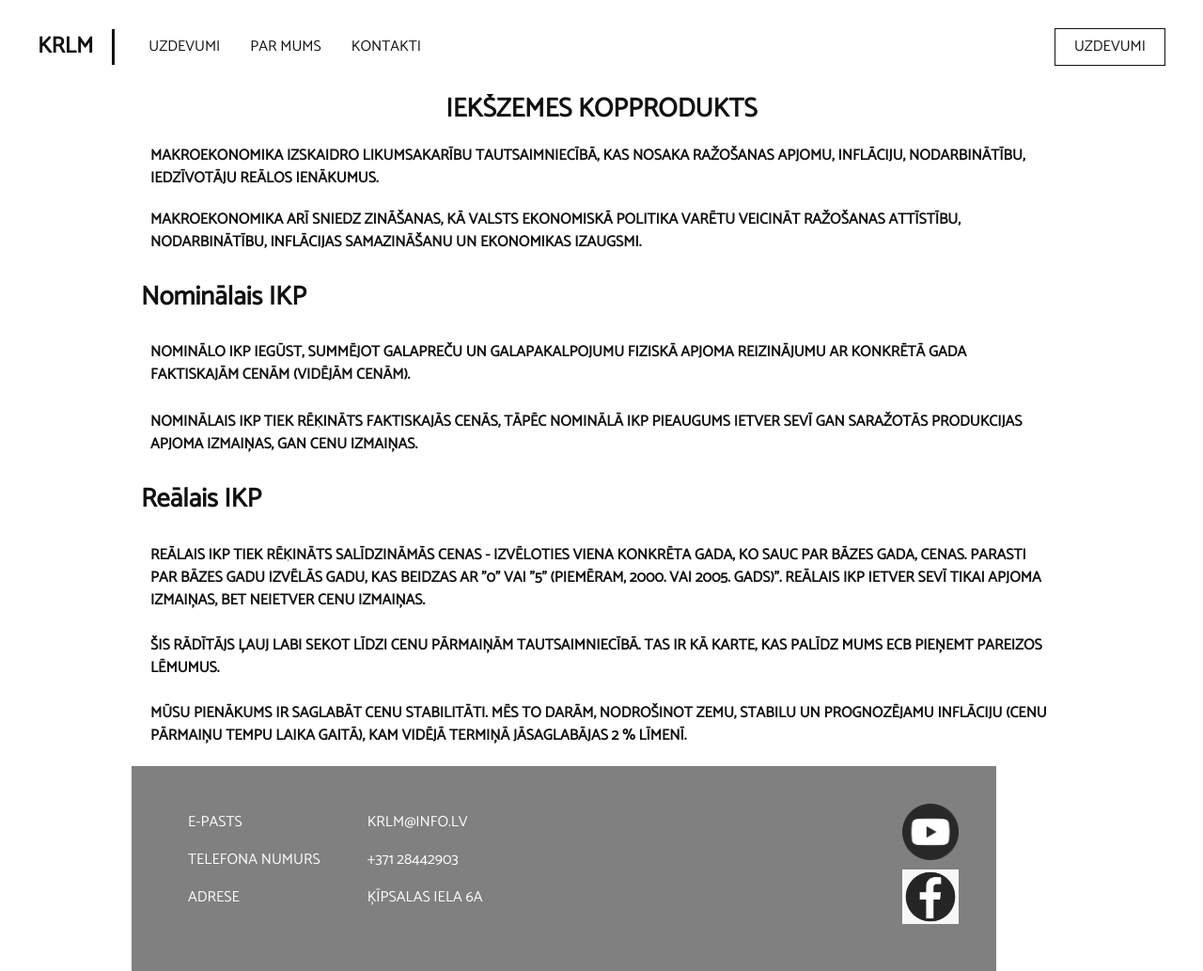
After one commit to SpectrumLV/finansu-lapa, a PHP site: page /case2.php in a window 1280 px wide. The commit adds this page. Shown: the whole page at 94% size. Run offline with PHP 8.4, Linux system fonts and the light colour scheme.

Commit message:
pievienots IKP

```diff
--- /dev/null
+++ b/case2.php
@@ -0,0 +1,29 @@
+<?php include_once('navbar.php'); ?>
+  <main>
+      <div class="wrapper">
+    <section class="case-vid">
+  <h2>Iekšzemes kopprodukts</h2>
+  <article>
+    <p>Makroekonomika izskaidro likumsakarību tautsaimniecībā, kas nosaka ražošanas apjomu, inflāciju, nodarbinātību, iedzīvotāju reālos ienākumus.</p>
+  </article>
+  <article>
+    <p>Makroekonomika arī sniedz zināšanas, kā valsts ekonomiskā politika varētu veicināt ražošanas attīstību, nodarbinātību, inflācijas samazināšanu un ekonomikas izaugsmi.</p>
+  </article>
+  <article>
+    <h3>Nominālais IKP</h3>
+    <p>Nominālo IKP iegūst, summējot galapreču un galapakalpojumu fiziskā apjoma reizinājumu ar konkrētā gada faktiskajām cenām (vidējām cenām).</p>
+    <br>
+    <p style="margin-top: -10px;">
+Nominālais IKP tiek rēķināts faktiskajās cenās, tāpēc  nominālā IKP pieaugums ietver sevī gan saražotās produkcijas apjoma izmaiņas, gan cenu izmaiņas.</p>
+  </article>
+  <article>
+    <h3>Reālais IKP</h3>
+    <p>Reālais IKP tiek rēķināts salīdzināmās cenas - izvēloties viena konkrēta gada, ko sauc par bāzes gada, cenas.  Parasti par bāzes gadu izvēlās gadu, kas beidzas ar "0" vai "5" (piemēram, 2000. vai 2005. gads)". Reālais IKP ietver sevī tikai apjoma izmaiņas, bet neietver cenu izmaiņas.<br><br>
+Šis rādītājs ļauj labi sekot līdzi cenu pārmaiņām tautsaimniecībā. Tas ir kā karte, kas palīdz mums ECB pieņemt pareizos lēmumus.
+<br><br>
+Mūsu pienākums ir saglabāt cenu stabilitāti. Mēs to darām, nodrošinot zemu, stabilu un prognozējamu inflāciju (cenu pārmaiņu tempu laika gaitā), kam vidējā termiņā jāsaglabājas 2 % līmenī.</p>
+  </article>
+    </section>
+  </main>
+
+  <?php include_once('footer.php'); ?>
--- a/cases.php
+++ b/cases.php
@@ -9,9 +9,9 @@
           <p style="background-image: url('inflacija.jpg');">Inflācija</p>
         </div>
   </a>
-  <a href="case1.html">
+  <a href="case2.php">
         <div class="classes-link">
-          <p>Piemērs 2</p>
+          <p>Iekšzemes kopprodukts</p>
         </div>
   </a>
   <a href="case1.html">
--- a/footer.php
+++ b/footer.php
@@ -5,15 +5,15 @@
         <li><p>E-pasts</p></li>
         <li><p>Telefona numurs</p></li>
         <li><p>Adrese</p></li>
-        <li><p>GitHub</p></li>
+
       </ul>
       <ul class="footer-links-classes">
 
 
-        <li><p>reinisis.br@gmail.com</p></li>
+        <li><p>KRLM@info.lv</p></li>
         <li><p>+371 28442903</p></li>
         <li><p>Ķīpsalas iela 6a</p></li>
-        <li><p>SpectrumLV</p></li>
+
       </ul>
 
 
--- a/navbar.php
+++ b/navbar.php
@@ -4,10 +4,13 @@
 <head>
   <meta charset="utf-8">
   <title>Finanšu apmācības</title>
+  <link href="https://cdn.jsdelivr.net/npm/bootstrap@5.2.3/dist/css/bootstrap.min.css" rel="stylesheet" integrity="sha384-rbsA2VBKQhggwzxH7pPCaAqO46MgnOM80zW1RWuH61DGLwZJEdK2Kadq2F9CUG65" crossorigin="anonymous">
   <meta name="viewport" content="width=device-width, initial-scale=1.0">
-  <link rel="stylesheet" href="stylee.css">
+  <link rel="stylesheet" href="stils.css">
   <link href='https://fonts.googleapis.com/css?family=Catamaran' rel='stylesheet'>
   <script type="text/javascript" src="script.js"></script>
+
+
 </head>
 
 <body>
--- a/par-mani.php
+++ b/par-mani.php
@@ -4,7 +4,7 @@
 
       <h1>Par mums</h1>
       <p>Mēs esam interaktīvā apmācību platforma, kas jauniešiem sniedz iespēju uzzināt vairāk par finansēm.
-        <br><br> Mājaslapā ir vairāk kā 10 tēmas par savu finanšu pārvaldību <br><br>
+        <br> Mājaslapā ir vairāk kā 10 tēmas par savu finanšu pārvaldību <br><br>
         Platformā sastāv no rakstiem. Katrā rakstā ir apskatīta viena tēma. Šī tēma ir pasniegta rakstiskā vai video materiāla veidā. Katras nodarbības beigās ir interaktīvs testiņš, kas pārbaudīs Tavas zināšanas</p>
 
 
--- a/stylee.css
+++ b/stils.css
@@ -18,6 +18,7 @@ time, mark, audio, video {
     font-size:100%;
     vertical-align:baseline;
     background:transparent;
+
 }
 
 body {
@@ -49,6 +50,8 @@ a {
     font-size:100%;
     vertical-align:baseline;
     background:transparent;
+    text-decoration: none;
+
 }
 
 
@@ -137,6 +140,7 @@ header nav ul li a {
   font-size: 16px;
   color: #111;
   text-transform: uppercase;
+  text-decoration: none;
 }
 header .header-cases{
   display: none;
@@ -316,6 +320,7 @@ text-align: center;
   color: #111;
   font-weight: 600;
 padding-bottom: 10px;
+margin: 0 10px;
 }
 .case-vid article p{
   font-family: Catamaran;
@@ -324,7 +329,9 @@ padding-bottom: 10px;
   color: #111;
   font-weight: 600;
 text-transform: uppercase;
-padding-bottom: 30px;
+padding-top: 20px;
+margin: 0 20px;
+
 }
 
 /*footer*/
@@ -344,6 +351,7 @@ footer ul {
 footer ul li {
   display:block;
   list-style: none;
+  text-transform: uppercase;
 
 
 }
```
